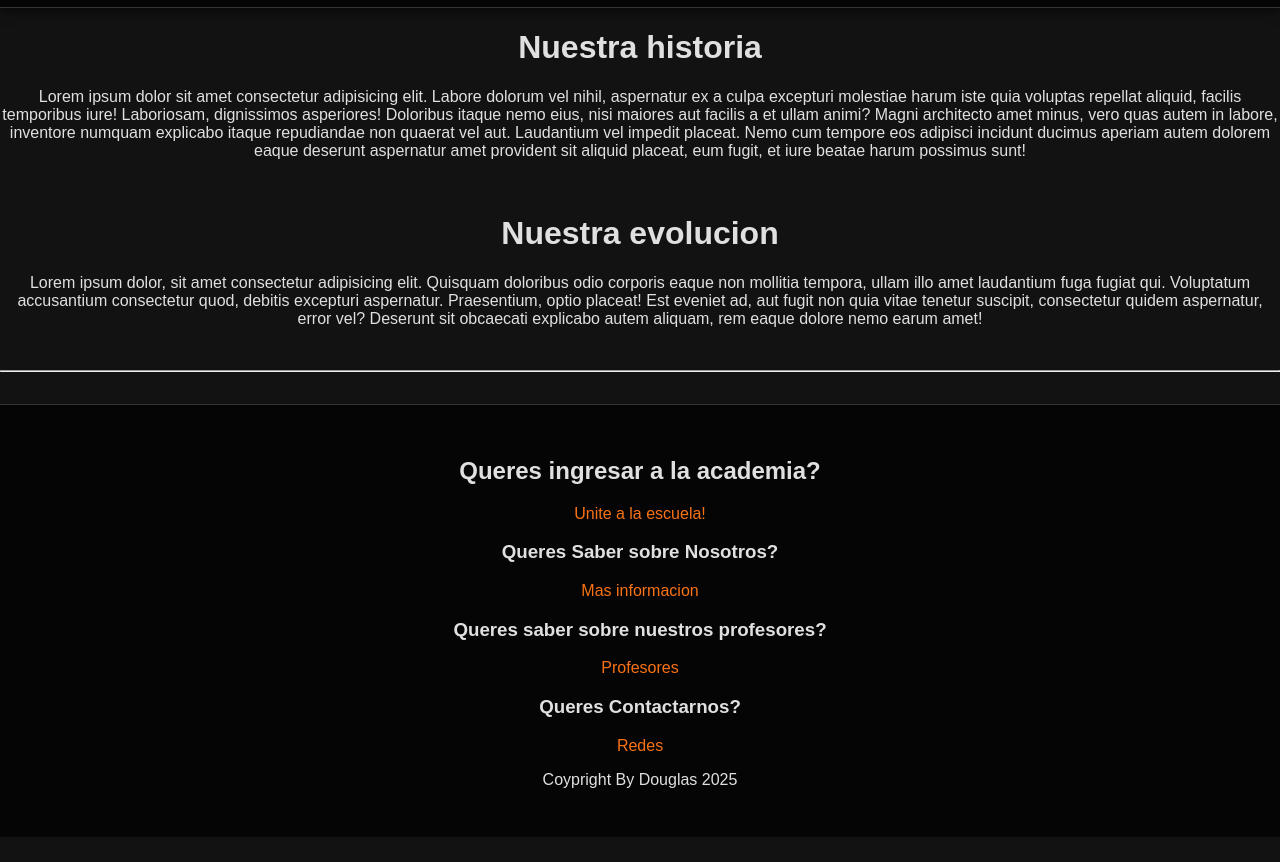
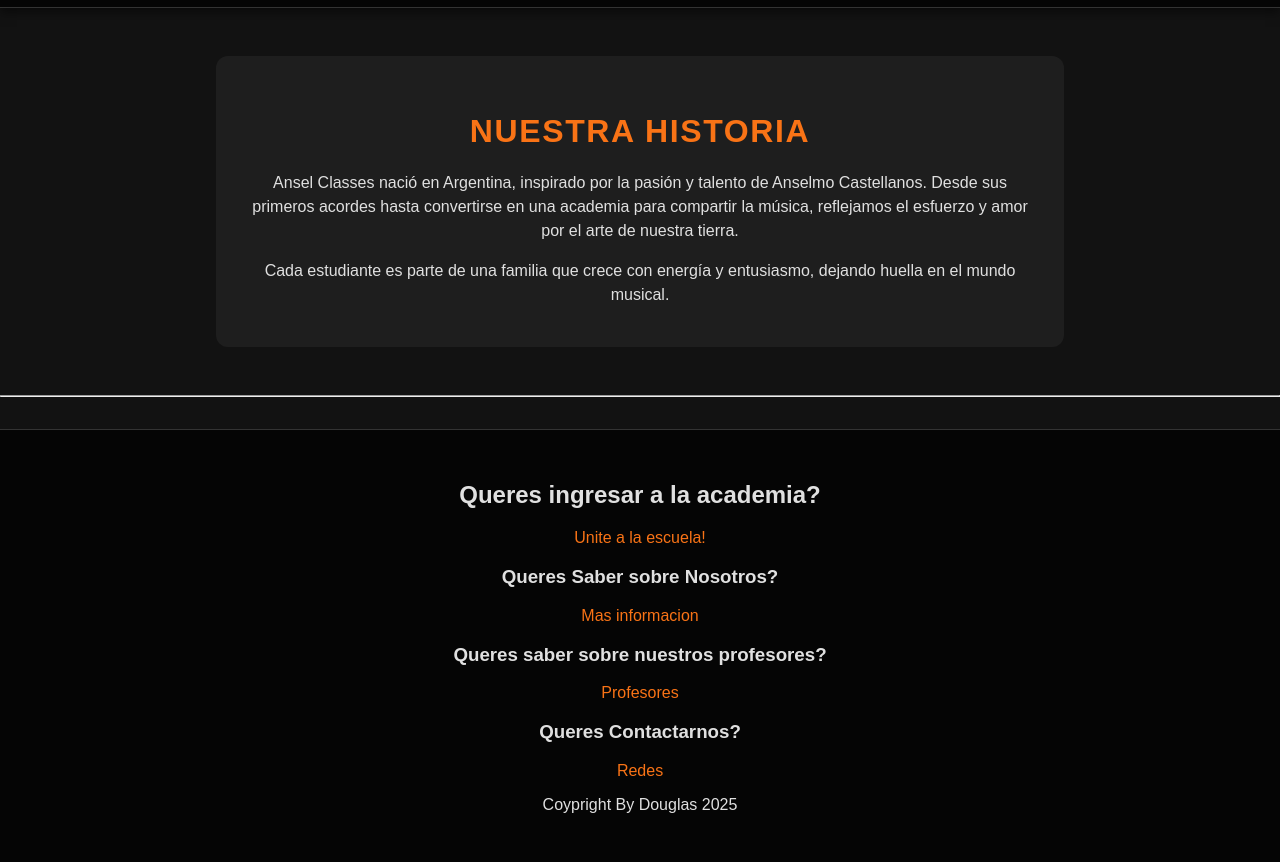
Before and after one commit to Anselmo-cpu/TP-1---Douglas-Castellanos--Desarollo-web-, a plain HTML site: page Pages/Nosotros.html in a window 1280 px wide. Shown: the part 63-925 px from the top of the page. Before the commit the page ends 900 px from the top, so only its background shows below. Drawn offline with Linux system fonts and the light colour scheme.

Commit message:
css html us

```diff
--- a/Pages/Nosotros.html
+++ b/Pages/Nosotros.html
@@ -40,15 +40,15 @@
     </header>
 
     <main>
-        <h1 class="center">Nuestra historia</h1>
-        <p class="center">Lorem ipsum dolor sit amet consectetur adipisicing elit. Labore dolorum vel nihil, aspernatur ex a culpa excepturi molestiae harum iste quia voluptas repellat aliquid, facilis temporibus iure! Laboriosam, dignissimos asperiores!
-        Doloribus itaque nemo eius, nisi maiores aut facilis a et ullam animi? Magni architecto amet minus, vero quas autem in labore, inventore numquam explicabo itaque repudiandae non quaerat vel aut.
-        Laudantium vel impedit placeat. Nemo cum tempore eos adipisci incidunt ducimus aperiam autem dolorem eaque deserunt aspernatur amet provident sit aliquid placeat, eum fugit, et iure beatae harum possimus sunt!</p>
-<br>
-        <h1 class="center">Nuestra evolucion</h1>
-        <p class="center">Lorem ipsum dolor, sit amet consectetur adipisicing elit. Quisquam doloribus odio corporis eaque non mollitia tempora, ullam illo amet laudantium fuga fugiat qui. Voluptatum accusantium consectetur quod, debitis excepturi aspernatur.
-        Praesentium, optio placeat! Est eveniet ad, aut fugit non quia vitae tenetur suscipit, consectetur quidem aspernatur, error vel? Deserunt sit obcaecati explicabo autem aliquam, rem eaque dolore nemo earum amet!</p>
-    <br>
+        <section class="nuestra-historia">
+            <h2>Nuestra historia</h2>
+            <p>
+                Ansel Classes nació en Argentina, inspirado por la pasión y talento de Anselmo Castellanos. Desde sus primeros acordes hasta convertirse en una academia para compartir la música, reflejamos el esfuerzo y amor por el arte de nuestra tierra.
+            </p>
+            <p>
+                Cada estudiante es parte de una familia que crece con energía y entusiasmo, dejando huella en el mundo musical.
+            </p>
+        </section>
     </main>
 <hr>
      <footer class="center">
--- a/styles/style.css
+++ b/styles/style.css
@@ -285,3 +285,43 @@ footer a:hover {
     height: 40px;
   }
 }
+
+.nuestra-historia {
+  max-width: 800px;
+  margin: 3rem auto;
+  padding: 1.5rem;
+  background-color: #1e1e1e;
+  border-radius: 12px;
+  color: #e0e0e0;
+  font-family: 'Nunito', sans-serif;
+  line-height: 1.5;
+  text-align: center;
+}
+
+.nuestra-historia h2 {
+  color: #f97316;
+  font-size: 2rem;
+  margin-bottom: 1rem;
+  text-transform: uppercase;
+  letter-spacing: 0.05em;
+}
+
+.nuestra-historia p {
+  margin-bottom: 1rem;
+  font-size: 1rem;
+}
+
+@media (max-width: 600px) {
+  .nuestra-historia {
+    margin: 2rem 1rem;
+    padding: 1rem;
+  }
+
+  .nuestra-historia h2 {
+    font-size: 1.5rem;
+  }
+
+  .nuestra-historia p {
+    font-size: 0.9rem;
+  }
+}
```
